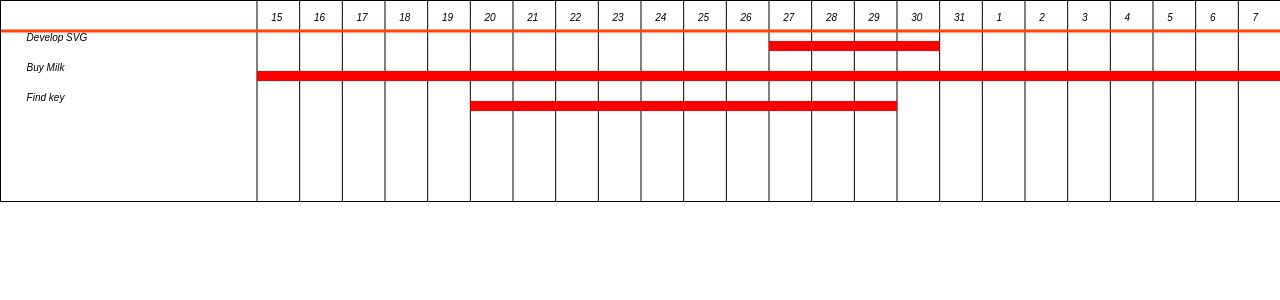
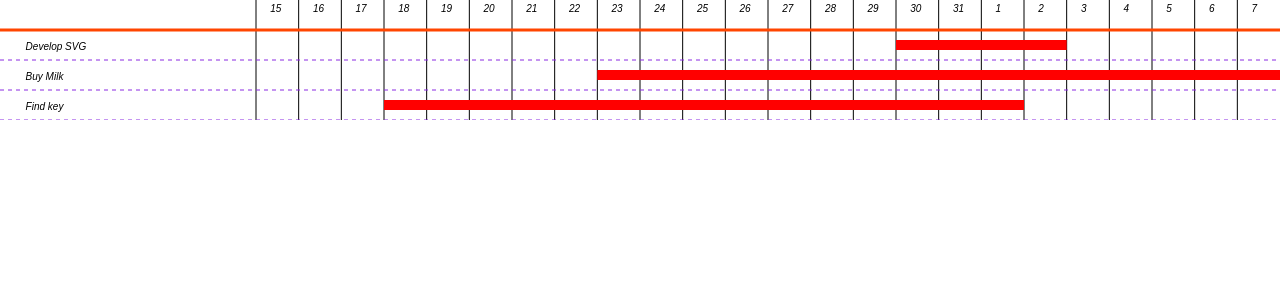
Before and after one commit to tocs77/guntt, a React (Create React App) app: page / in a window 1280 px wide. Shown: the top 300 px of the page. Built offline with nearby package versions, Linux system fonts and the light colour scheme.

Commit message:
Task height calculation

```diff
--- a/src/Components/Diagram/Diagram.js
+++ b/src/Components/Diagram/Diagram.js
@@ -12,12 +12,12 @@ const tasks = [
     task: "Develop SVG"
   },
   {
-    startDate: new Date("March 15, 2020 00:00:00"),
+    startDate: new Date("March 20, 2020 00:00:00"),
     endDate: new Date("April 7, 2020 00:00:00"),
     task: "Buy Milk"
   },
   {
-    startDate: new Date("March 20, 2020 00:00:00"),
+    startDate: new Date("March 15, 2020 00:00:00"),
     endDate: new Date("March 29, 2020 00:00:00"),
     task: "Find key"
   }
@@ -25,9 +25,9 @@ const tasks = [
 
 const millisecondInDay = 1000 * 3600 * 24;
 
-const HEADER_HEIGHT = "15%";
-const BODY_HEIGHT = 85; //! 85% paired constants
-const TASK_WIDTH = 20; // 20% task labels width
+const TASK_LABEL_WIDTH = 20; // 20% task labels width
+const TASK_HEIGHT = 30; //? Task height in pixels  Maybe in procents?
+const HEADER_HEIGHT = TASK_HEIGHT;
 
 const Diagram = props => {
   let firstDate = tasks[0].startDate;
@@ -39,7 +39,7 @@ const Diagram = props => {
 
   let daysAmount = (lastDate - firstDate) / millisecondInDay + 1;
 
-  const xStep = (100 - TASK_WIDTH) / daysAmount;
+  const xStep = (100 - TASK_LABEL_WIDTH) / daysAmount;
 
   const verticalLines = [];
   const dates = [];
@@ -47,8 +47,8 @@ const Diagram = props => {
   let currentDate = new Date(firstDate);
 
   for (let d = 0; d < daysAmount; d++) {
-    let xCoord = (TASK_WIDTH + d * xStep).toString() + "%";
-    let textCoord = (TASK_WIDTH + d * xStep + xStep / 3).toString() + "%";
+    let xCoord = (TASK_LABEL_WIDTH + d * xStep).toString() + "%";
+    let textCoord = (TASK_LABEL_WIDTH + d * xStep + xStep / 3).toString() + "%";
     verticalLines.push(
       <line
         key={d}
@@ -67,10 +67,11 @@ const Diagram = props => {
   }
 
   const tasksSVG = [];
-  let y = 40;
+  let taskHeight = TASK_HEIGHT;
+  let y = HEADER_HEIGHT;
   for (let task of tasks) {
     const taskBegin = (task.startDate - firstDate) / millisecondInDay;
-    const x = (TASK_WIDTH + taskBegin * xStep).toString() + "%";
+    const x = (taskHeight + taskBegin * xStep).toString() + "%";
 
     const width =
       (
@@ -79,12 +80,23 @@ const Diagram = props => {
       ).toString() + "%";
     console.log(task, taskBegin, x, width);
     tasksSVG.push(
-      <Task task={task.task} y={y} x={x} width={width} key={task.task} />
+      <Task
+        task={task.task}
+        y={y}
+        x={x}
+        width={width}
+        key={task.task}
+        height={TASK_HEIGHT}
+      />
     );
-    y += 30;
+    y += TASK_HEIGHT;
   }
   return (
-    <svg id="diagram" className={classes.diagram}>
+    <svg
+      id="diagram"
+      className={classes.diagram}
+      height={TASK_HEIGHT * tasks.length + HEADER_HEIGHT}
+    >
       {verticalLines}
       <line
         x1="0%"
--- a/src/Components/Diagram/Diagram.module.css
+++ b/src/Components/Diagram/Diagram.module.css
@@ -1,9 +1,9 @@
 .diagram {
     width: 100%;
     max-height: 50vh;
-    min-height: 25vh;
+    min-height: 10vh;
     viewBox: 0 0 20 10;
-    border: 1px solid black;
+
 }
 
 .vline {
--- a/src/Components/Diagram/Task/Task.js
+++ b/src/Components/Diagram/Task/Task.js
@@ -5,15 +5,26 @@ import classes from "./Task.module.css";
 const Task = props => {
   return (
     <React.Fragment>
-      <text x="2%" y={props.y} className={classes.taskText }>
+      <text
+        x="2%"
+        y={props.y + props.height / 2 + props.height / 6}
+        className={classes.taskText}
+      >
         {props.task}
       </text>
       <rect
         x={props.x}
-        y={props.y}
+        y={props.y + props.height / 2 - props.height / 6}
         className={classes.task}
         width={props.width}
-        height="10"
+        height={props.height / 3}
+      />
+      <line
+        x1="0%"
+        y1={props.y + props.height}
+        x2="100%"
+        y2={props.y + props.height}
+        className={classes.bottom_line}
       />
     </React.Fragment>
   );
--- a/src/Components/Diagram/Task/Task.module.css
+++ b/src/Components/Diagram/Task/Task.module.css
@@ -5,3 +5,9 @@
 .taskText {
     font: italic 1rem sans-serif;
 }
+
+.bottom_line {
+    stroke: blueviolet;
+    stroke-width: 1px;
+    stroke-dasharray: 4;
+}
```
Also changed, not shown: src/Components/Diagram/Text/Text.js (line endings or trailing spaces).
